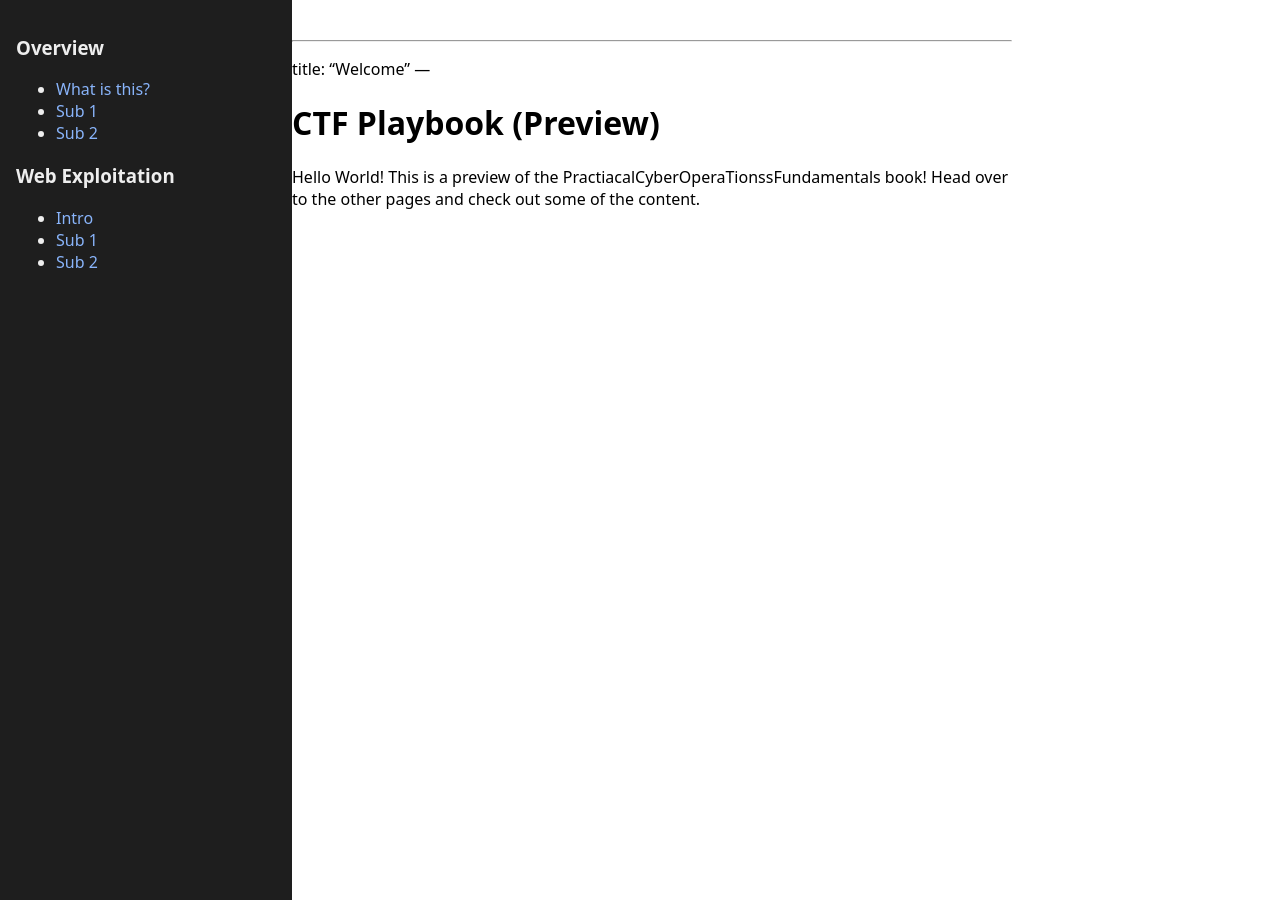
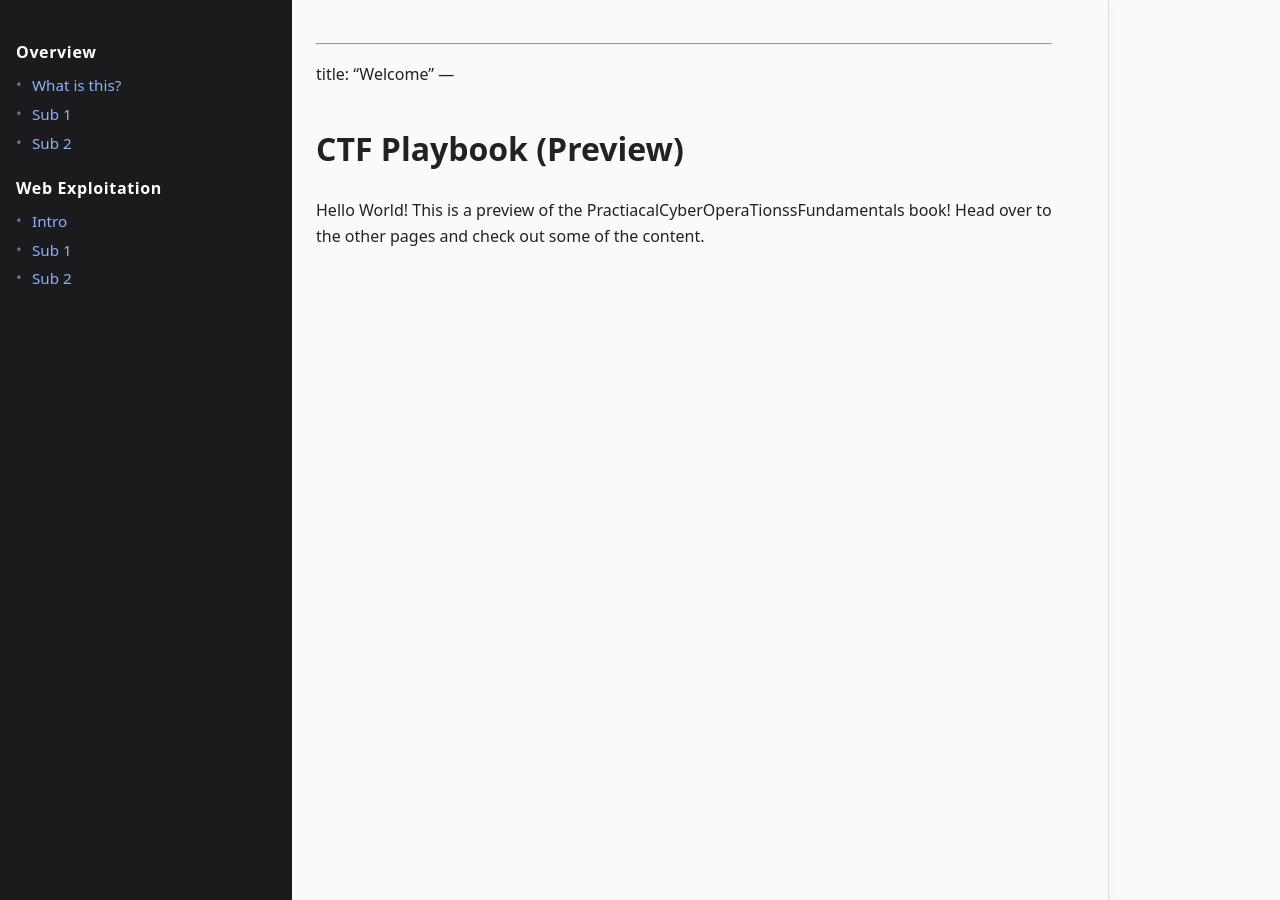
Before and after one commit to PracticalCyberOperaTionsFundamentals/practicalcyberoperationsfundamentals.github.io, a Jekyll site: the page built from index.md, in a window 1280 px wide and 900 px high. Built offline with Jekyll 4.4.1, drawn with Linux system fonts in a browser that asks for light colours; our own code applies the rules of GitHub Pages for plain Markdown files.

Commit message:
css changes

```diff
--- a/assets/css/book.css
+++ b/assets/css/book.css
@@ -1,14 +1,75 @@
-/* assets/css/book.css  ─────────────────────────────────── */
-body { margin:0; font-family:system-ui, sans-serif; }
-.sidebar {
-  position:fixed; left:0; top:0; width:260px; height:100%;
-  overflow-y:auto; padding:1rem; background:#1e1e1e; color:#eee;
+/* --- Layout -------------------------------------------------------------- */
+:root{
+  --bg-sidebar:#1b1b1d;
+  --bg-page:#fafafa;
+  --text-primary:#e7e7e7;
+  --text-link:#89b4fa;
+  --border-page:#dcdcdc;
 }
-.sidebar a { color:#89b4fa; text-decoration:none; }
-.content {
-  margin-left:260px; padding:2rem; max-width:45rem;
+
+html{font-size:16px;}
+body{
+  margin:0;
+  font-family:system-ui,-apple-system,BlinkMacSystemFont,"Segoe UI",Roboto,Helvetica,Arial,sans-serif;
+  background:var(--bg-page);
+  color:#222;
+  line-height:1.65;
 }
-@media(max-width:640px){        /* collapses nicely on mobile */
-  .sidebar{position:static;width:auto;height:auto;}
-  .content{margin-left:0;}
+
+/* Sidebar -----------------------------------------------------------------*/
+.sidebar{
+  position:fixed; inset:0 auto 0 0;          /* stick left */
+  width:260px; padding:1.25rem 1rem 4rem;
+  background:var(--bg-sidebar); color:var(--text-primary);
+  overflow-y:auto;
 }
+
+.sidebar h3{
+  margin:1.2rem 0 .4rem;
+  font-size:1.0rem; letter-spacing:.04em;
+  color:#fff;
+}
+
+.sidebar ul{list-style:none; padding:0 0 0 .6rem; margin:0;}
+.sidebar li{margin:.15rem 0;}
+.sidebar a{
+  color:var(--text-link); text-decoration:none;
+  font-size:.95rem; position:relative; padding-left:.4rem;
+}
+.sidebar a::before{
+  content:"•"; position:absolute; left:-.6rem; color:var(--text-link); opacity:.6;
+}
+.sidebar a:hover{opacity:.9; text-decoration:underline;}
+
+/* Active-page indicator (Liquid sets class="active") */
+.sidebar a.active{
+  font-weight:600;
+}
+
+/* Page column -------------------------------------------------------------*/
+.content{
+  margin-left:260px; padding:2.2rem 3.5rem; max-width:46rem;
+  background:var(--bg-page);
+  box-shadow:0 0 0 1px var(--border-page),0 4px 15px rgba(0,0,0,.04);
+  min-height:100vh;
+}
+
+/* Headings spacing */
+.content h1, .content h2, .content h3{margin-top:2.2rem; font-weight:600;}
+.content h1:first-child{margin-top:0;}
+
+/* Responsive: collapse sidebar on small screens ---------------------------*/
+@media(max-width:720px){
+  .sidebar{
+    position:fixed; width:230px; transform:translateX(-100%);
+    transition:.25s; z-index:1000; box-shadow:2px 0 6px rgba(0,0,0,.25);
+  }
+  .sidebar.open{transform:none;}
+  .content{margin-left:0; padding:1.5rem 1.25rem;}
+  /* toggle button */
+  .menu-btn{
+    position:fixed; top:1rem; left:1rem; width:36px; height:36px;
+    border:none; background:var(--bg-sidebar); color:#fff; border-radius:6px;
+    font-size:1.4rem; cursor:pointer; z-index:1100;
+  }
+}
```
